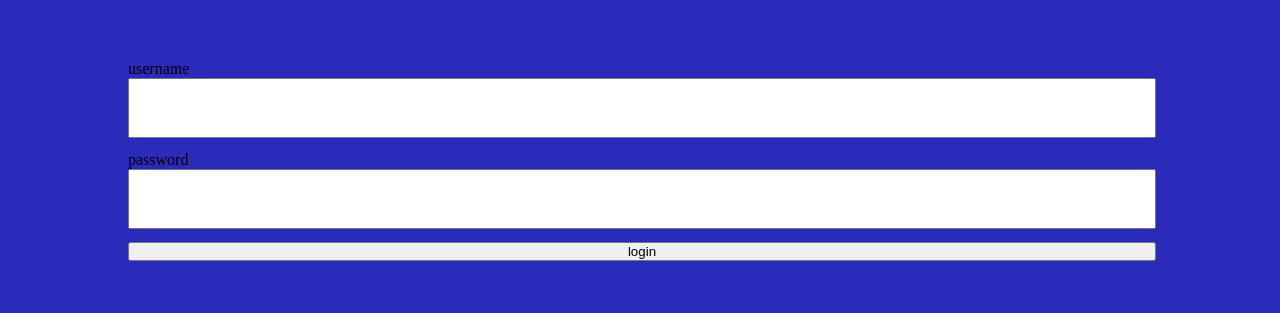
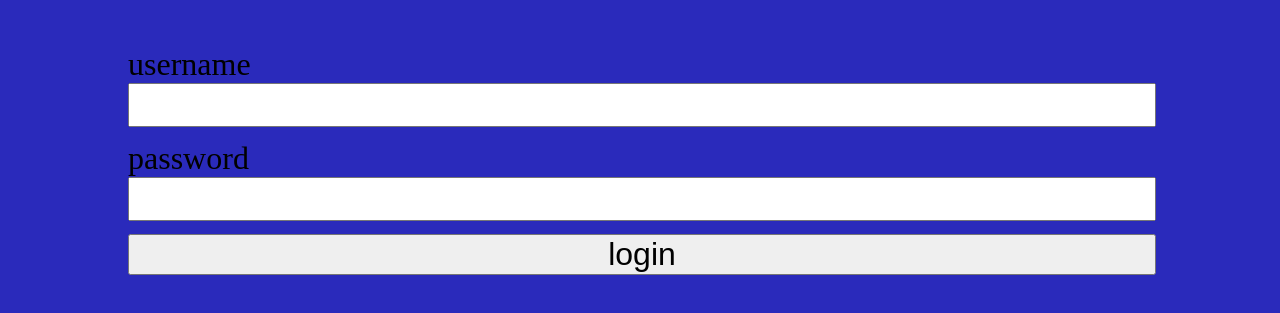
Before and after one commit to elvineachieng/Tour-Reservation, a plain HTML site: page admin/html/login.html in a window 1280 px wide. Shown: the part 233-546 px from the top of the page. Drawn offline with Linux system fonts and the light colour scheme.

Commit message:
add files

```diff
--- a/admin/css/style.css
+++ b/admin/css/style.css
@@ -121,7 +121,8 @@ body{
 .login-main main .login form .formgroup *{
     display: block !important;
     width: 100% !important;
+    font-size: 2rem !important;
 }
 .login-main main .login form .formgroup input {
-    height: 7vh !important;
+    height: 5vh !important;
 }
```
